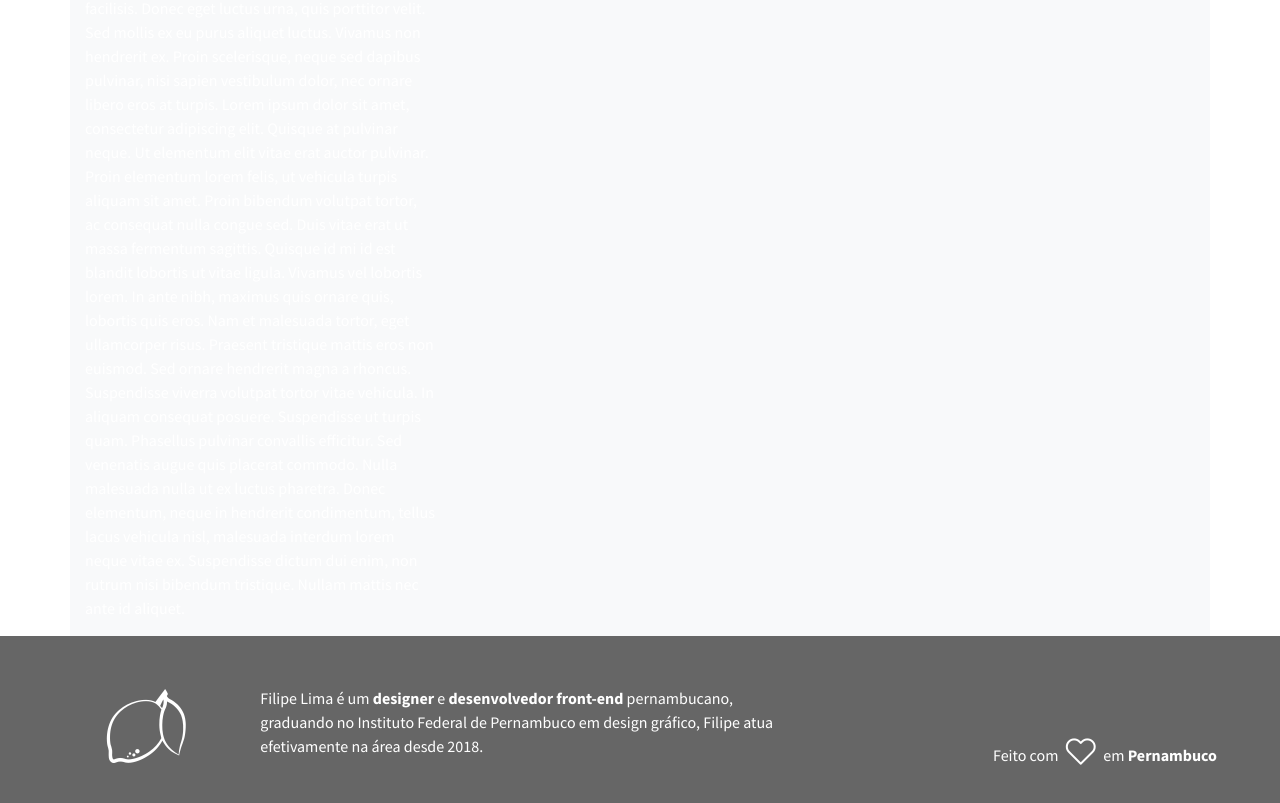
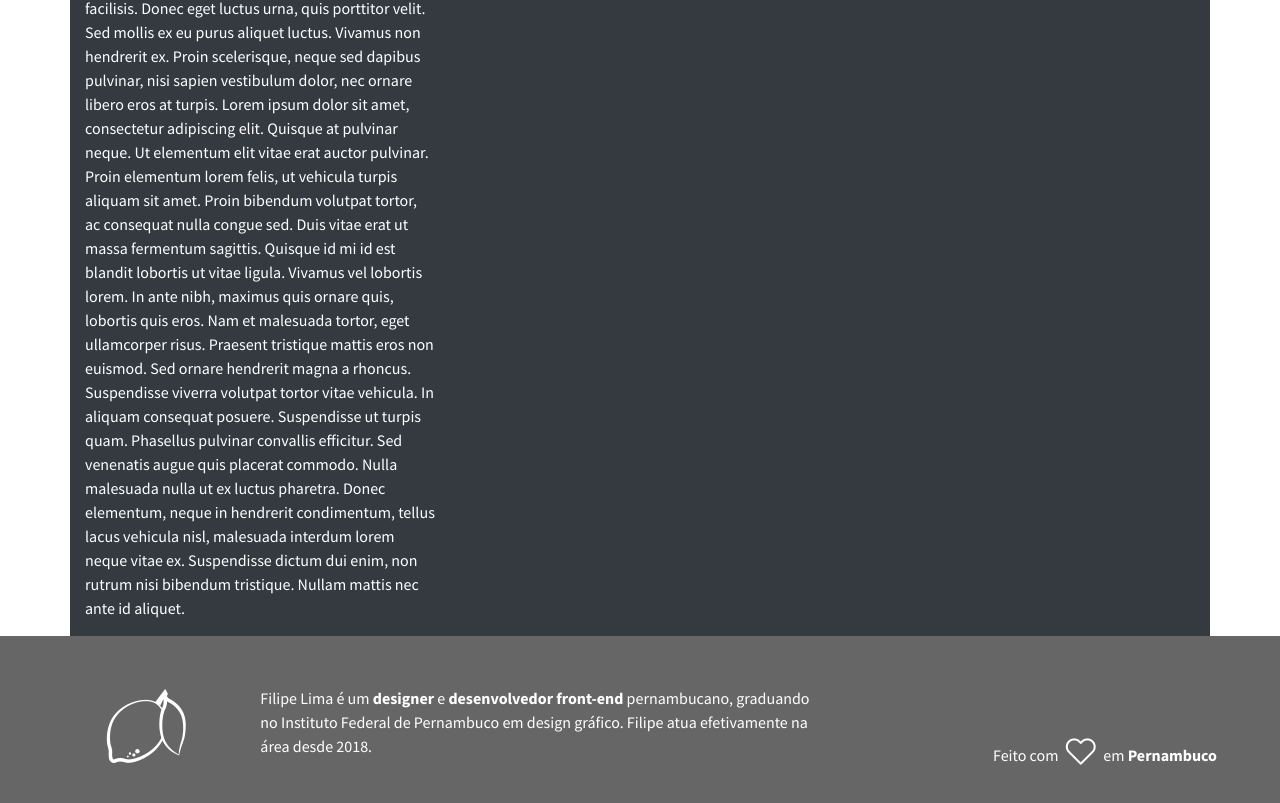
Before and after one commit to filipemsl/lima, a plain HTML site: page index.html in a window 1280 px wide. Shown: the part 843-1646 px from the top of the page. Drawn offline with nearby package versions, Linux system fonts and the light colour scheme; files whose address does not match are found by name.

Commit message:
body start

```diff
--- a/css/style.css
+++ b/css/style.css
@@ -196,7 +196,7 @@ a {
     -webkit-backdrop-filter: saturate(180%) blur(20px);
     backdrop-filter: saturate(180%) blur(20px);
     padding: 50px 0px 20px 0px;
-    position: relative;
+    position: relative;;
 }
 @media (max-width: 991px) {
     .btn-custom {
--- a/index.html
+++ b/index.html
@@ -89,7 +89,7 @@
     </header>
     <main>
         <section id="home">
-            <div class="container bg-light">
+            <div class="container bg-dark">
                 <div class="row">
                     <div class="col-md-4">
                         <img src="./images/luca-bravo-XJXWbfSo2f0-unsplash.jpg" class="img-fluid" alt="">
@@ -119,8 +119,8 @@ Suspendisse viverra volutpat tortor vitae vehicula. In aliquam consequat posuere
           <div class="col-md-2 d-flex justify-content-center"><span id="logo-footer" class="icons icon-lime-before"></span>
             </div>
             <div class="col-md-6">
-       <p> Filipe Lima é um <strong>designer</strong> e <strong>desenvolvedor front-end</strong> pernambucano, <br> graduando no Instituto Federal de Pernambuco em design gráfico,
-        Filipe atua efetivamente na área desde 2018.</p>
+       <p> Filipe Lima é um <strong>designer</strong> e <strong>desenvolvedor front-end</strong> pernambucano, graduando no Instituto Federal de Pernambuco em design gráfico.
+       Filipe atua efetivamente na área desde 2018.</p>
     </div>
           <div class="col-md-4 mt-5 d-flex justify-content-end">
           <p> Feito com <span class="icons icon-heart-before"></span> em <strong>Pernambuco</strong></p>
```
